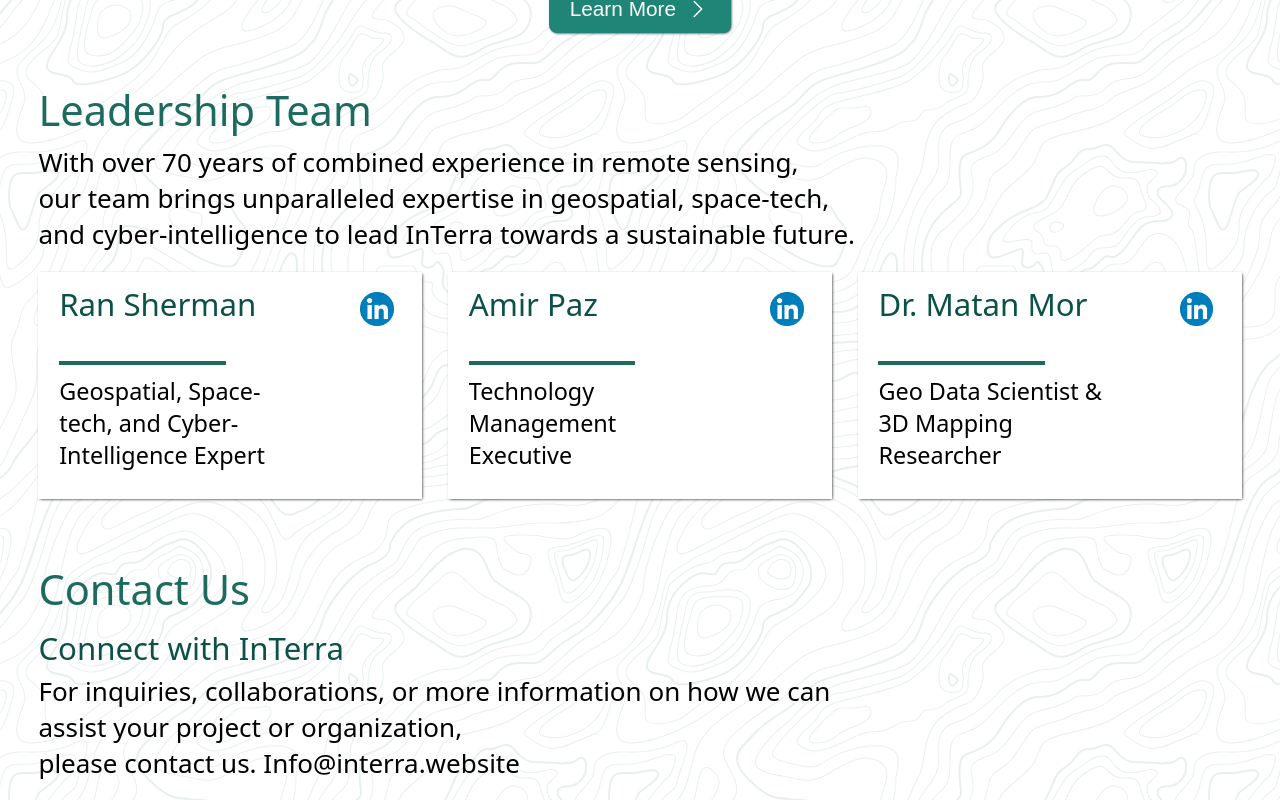
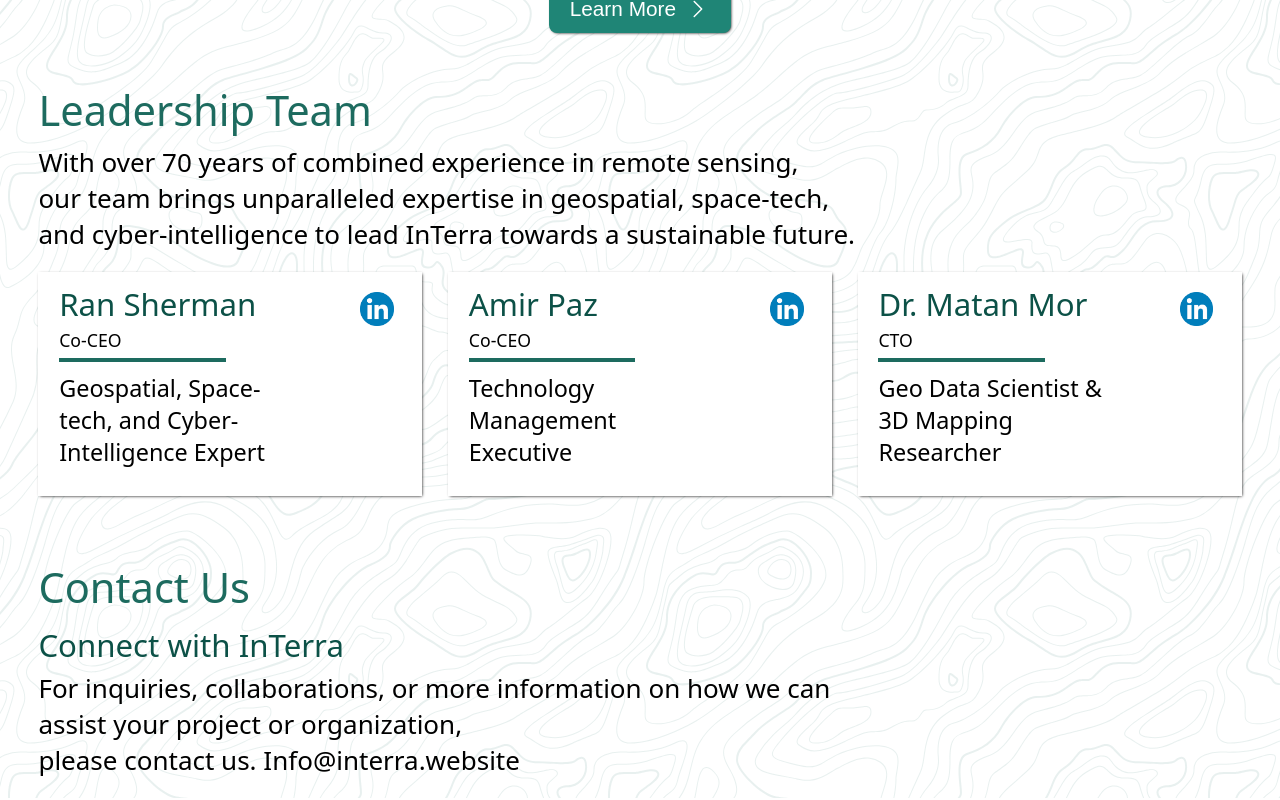
Before and after one commit to MatarSherman/RanSite, a React (Vite) app: page / in a window 1280 px wide. Shown: the part 2680-3480 px from the top of the page. Built offline with nearby package versions, Linux system fonts and the light colour scheme.

Commit message:
asdasdasdaddd

```diff
--- a/src/pages/HomePage/Team/Team.tsx
+++ b/src/pages/HomePage/Team/Team.tsx
@@ -20,16 +20,19 @@
                     name='Ran Sherman'
                     role='Geospatial, Space-tech, and Cyber-Intelligence Expert'
                     link='https://www.linkedin.com/in/ran-sherman-a2827b145/'
+                    companyRole='Co-CEO'
                 />
                 <TeamMember
                     name='Amir Paz'
                     role='Technology Management Executive'
                     link='https://www.linkedin.com/in/amir-paz-71a32aa/'
+                    companyRole='Co-CEO'
                 />
                 <TeamMember
                     name='Dr. Matan Mor'
                     role='Geo Data Scientist & 3D Mapping Researcher'
                     link='https://www.linkedin.com/in/matan-mor-9939b9182/'
+                    companyRole='CTO'
                 />
             </div>
             <Heading id='contact'>
--- a/src/pages/HomePage/Team/TeamMember/TeamMember.tsx
+++ b/src/pages/HomePage/Team/TeamMember/TeamMember.tsx
@@ -7,11 +7,12 @@
     name: string,
     role: string,
     link: string,
+    companyRole: string,
 }
 
 const fontSize = 'clamp(1.25em, 7.5vw, 1.5em)'
 
-export const TeamMember = ({ name, role, link }: Props) => {
+export const TeamMember = ({ name, companyRole, role, link }: Props) => {
     return (
         <div className="teamMember" style={{ backgroundColor: 'white', padding: '0.1em calc(0.75em + 1vw) 0.5em 1em', boxShadow: '1px 1px 3px -1px black', width: '50em' }}>
             <div style={{ display: 'flex', flexDirection: 'row', justifyContent: 'space-between', alignItems: 'center', gap: '1em' }}>
@@ -22,6 +23,7 @@
                     </a>
                 </div>
             </div>
+            <Texts style={{marginBlock: '-1.25em -0.25em', fontSize: 'min(calc(0.75em + 0.5vw), 0.85em)' }}>{companyRole}</Texts>
             <hr style={{ width: '8em', marginLeft: 0, border: 0, backgroundColor: '#1D6B5F', height: '4px' }} />
             <Texts style={{ fontSize: 'calc(clamp(1.25em, 7.5vw, 1.5em) * 0.75)' }}>{role}</Texts>
         </div>
--- a/src/pages/Homepage/Team/Team.tsx
+++ b/src/pages/Homepage/Team/Team.tsx
@@ -20,16 +20,19 @@
                     name='Ran Sherman'
                     role='Geospatial, Space-tech, and Cyber-Intelligence Expert'
                     link='https://www.linkedin.com/in/ran-sherman-a2827b145/'
+                    companyRole='Co-CEO'
                 />
                 <TeamMember
                     name='Amir Paz'
                     role='Technology Management Executive'
                     link='https://www.linkedin.com/in/amir-paz-71a32aa/'
+                    companyRole='Co-CEO'
                 />
                 <TeamMember
                     name='Dr. Matan Mor'
                     role='Geo Data Scientist & 3D Mapping Researcher'
                     link='https://www.linkedin.com/in/matan-mor-9939b9182/'
+                    companyRole='CTO'
                 />
             </div>
             <Heading id='contact'>
--- a/src/pages/Homepage/Team/TeamMember/TeamMember.tsx
+++ b/src/pages/Homepage/Team/TeamMember/TeamMember.tsx
@@ -7,11 +7,12 @@
     name: string,
     role: string,
     link: string,
+    companyRole: string,
 }
 
 const fontSize = 'clamp(1.25em, 7.5vw, 1.5em)'
 
-export const TeamMember = ({ name, role, link }: Props) => {
+export const TeamMember = ({ name, companyRole, role, link }: Props) => {
     return (
         <div className="teamMember" style={{ backgroundColor: 'white', padding: '0.1em calc(0.75em + 1vw) 0.5em 1em', boxShadow: '1px 1px 3px -1px black', width: '50em' }}>
             <div style={{ display: 'flex', flexDirection: 'row', justifyContent: 'space-between', alignItems: 'center', gap: '1em' }}>
@@ -22,6 +23,7 @@
                     </a>
                 </div>
             </div>
+            <Texts style={{marginBlock: '-1.25em -0.25em', fontSize: 'min(calc(0.75em + 0.5vw), 0.85em)' }}>{companyRole}</Texts>
             <hr style={{ width: '8em', marginLeft: 0, border: 0, backgroundColor: '#1D6B5F', height: '4px' }} />
             <Texts style={{ fontSize: 'calc(clamp(1.25em, 7.5vw, 1.5em) * 0.75)' }}>{role}</Texts>
         </div>
```
